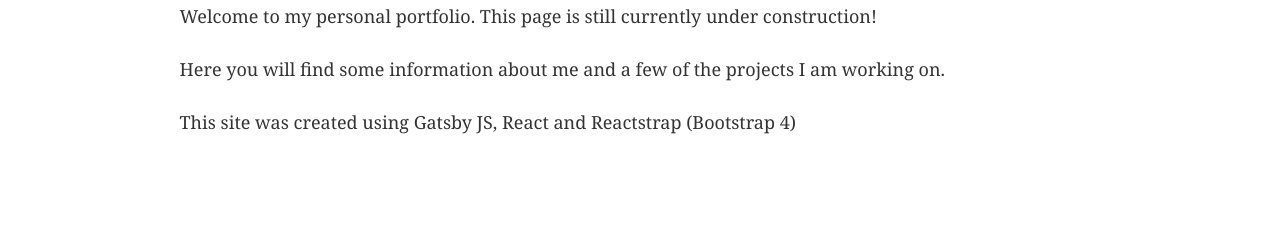
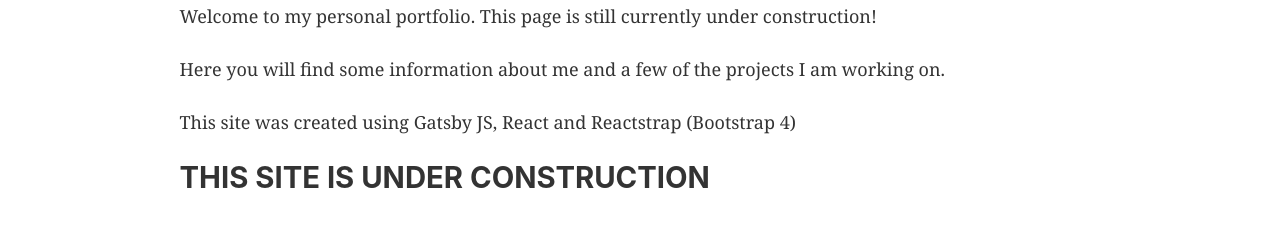
Before and after one commit to Dmeowmixer/reactPortfolio, a Gatsby site: page / in a window 1280 px wide. Shown: the part 146-372 px from the top of the page. Built offline with nearby package versions, Linux system fonts and the light colour scheme; Gatsby itself is replaced by a stand-in of ours.

Commit message:
debugging

```diff
--- a/src/pages/index.js
+++ b/src/pages/index.js
@@ -11,6 +11,7 @@
     <p>Welcome to my personal portfolio. This page is still currently under construction!</p>
     <p>Here you will find some information about me and a few of the projects I am working on.</p>
     <p>This site was created using Gatsby JS, React and Reactstrap (Bootstrap 4)</p>
+    <h2>THIS SITE IS UNDER CONSTRUCTION</h2>
   </Layout>
 )
 
```
